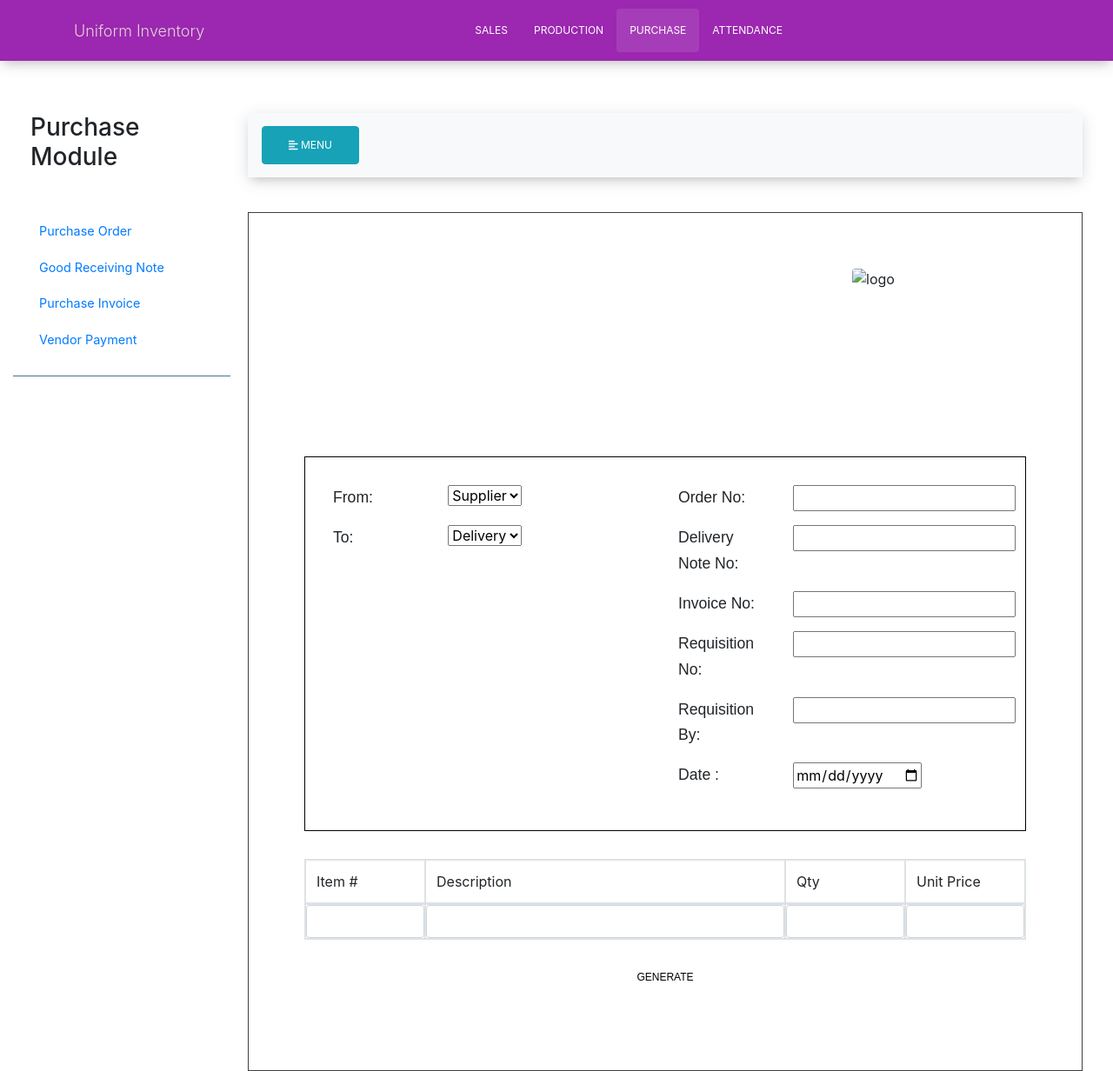
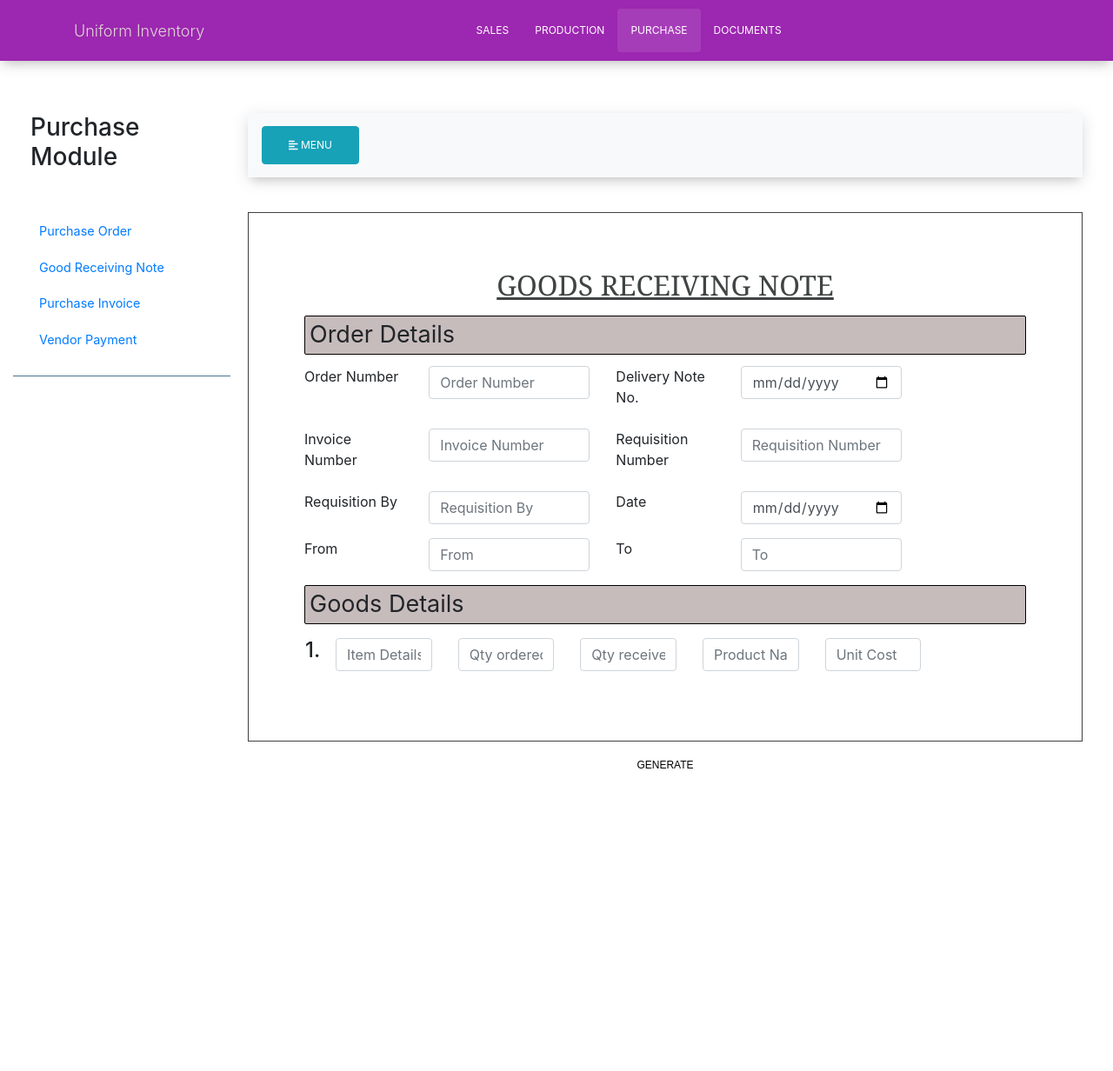
Before and after one commit to yaseenleo/Uniform-Inventory-System, a plain HTML site: page pages/src/purchase/grnote.html in a window 1280 px wide. Shown: the whole page at 87% size. After the commit the page ends 943 px from the top, so only its background shows below. Drawn offline with nearby package versions, Linux system fonts and the light colour scheme.

```diff
--- a/css/style.css
+++ b/css/style.css
@@ -4,7 +4,6 @@
 }
 .home-link{
     color: white;
-
 }
 .bg-img{
     background: url(../assets/img/fashion-1031469_1280.jpg);
@@ -50,10 +49,12 @@
     color: black;
 }
 .doc-head-text{
-    color: #00bcd4;
+    color: #404444;
     text-transform: uppercase;
-    margin-bottom: 0.8em;
+    margin-bottom: 1em;
     text-align: center;
+    text-decoration: underline;
+    font-family: Georgia, 'Times New Roman', Times, serif
 }
 
 .main-subject{
--- a/pages/src/purchase/grnote.html
+++ b/pages/src/purchase/grnote.html
@@ -5,7 +5,7 @@
     <meta charset="UTF-8">
     <meta name="viewport" content="width=device-width, initial-scale=1.0">
     <meta http-equiv="X-UA-Compatible" content="ie=edge">
-    <title>Goods Receiving Note</title>
+    <title>Document</title>
 
     <link rel="stylesheet" href="../../../css/style.css">
     <link rel="stylesheet" href="../../../css/salesStyle.css">
@@ -45,14 +45,14 @@
                             Production
                         </a>
                     </li>
-                    <li class="active nav-item">
+                    <li class="nav-item active">
                         <a href="purchase.html" class="nav-link">
                             Purchase
                         </a>
                     </li>
                     <li class="nav-item">
                         <a href="../../../attendance.html" class="nav-link">
-                            Attendance
+                            Documents
                         </a>
                     </li>
                 </ul>
@@ -79,7 +79,6 @@
                         <li>
                             <a href="purchaseinvoice.html">Purchase Invoice</a>
                         </li>
-
                         <li>
                             <a href="vendorpay.html">Vendor Payment</a>
                         </li>
@@ -87,7 +86,6 @@
                 </li>
 
         </nav>
-
 
         <div id="content" class="container-fluid">
 
@@ -106,151 +104,84 @@
 
                 </div>
             </nav>
-
+        <!-- Page Content  -->
        <div class="container sales-container" id="main_place">
 
-            <div class="row">
-                <div class="col-12">
-                    <img src="../../../assets/img/optimized-logo.png" class="rounded float-right md-logo" alt="logo">
-                </div>
+                <div class="text-center doc-head-text">
+                    <h2>Goods Receiving Note</h2>
                 </div>
 
-            <div class="gr-info">
+                <h2 class="main-subject">Order Details</h2>
+                <div class="row form-group">
+                    <div class="col-2">
+                        <label class="form-control-label">Order Number</label>
+                    </div>
+                    <div class="col-3">
+                        <input class="form-control" id="name" type="text" placeholder="Order Number">
 
-                <div class="row">
-                    <div class="col-6">
-
-                        <div class="row">
-                            <div class="col-4">
-                                <p>From: </p>
                     </div>
-
-                            <div class="col-8">
-                                <select name="" id="">
-                                    <option value="supplier">Supplier</option>
-                                    <option value="delivery">Delivery</option>
-                                </select>
+                    <div class="col-2">
+                        <label for="expire-date" class="form-control-label">Delivery Note No.</label>
                     </div>
-                        </div>
-
-                        <div class="row">
-                            <div class="col-4">
-                                <p>To: </p>
-                            </div>
-
-                            <div class="col-8">
-                                <select name="" id="">
-                                    <option value="delivery">Delivery</option>
-                                    <option value="supplier">Supplier</option>
-                                </select>
-                            </div>
-                        </div>
-                        <div>
-
+                    <div class="col-3">
+                        <input class="form-control" id="deliverydate" type="date" placeholder="Delivery Note No.">
                     </div>
 
                 </div>
 
-                    <div class="col-6">
-
-                        <div class="row">
-                            <div class="col-4">
-                                <p>Order No:</p>
+                <div class="row form-group">
+                    <div class="col-2">
+                        <label for="date" class=" form-control-label">Invoice Number</label>
                     </div>
-                            <div class="col-8">
-                                <input type="text" id="gr-order-num">
+                    <div class="col-3">
+                        <input class="form-control" id="customerphone" type="text" placeholder="Invoice Number">
                     </div>
-
-                            <!--fetch order number from purchase order-->
-
+                    <div class="col-2">
+                        <label for="expire-date" class=" form-control-label">Requisition Number</label>
                     </div>
-
-                        <div class="row">
-                            <div class="col-4">
-                                <p>Delivery Note No:</p>
-                            </div>
-                            <div class="col-8">
-                                <input type="text" id="gr-delivey-num">
-                            </div>
-
-                            <!--fetch delievry number-->
-                        </div>
-
-                        <div class="row">
-                            <div class="col-4">
-                                <p>Invoice No:</p>
-                            </div>
-                            <div class="col-8">
-                                <input type="text" id="gr-invoice-num">
-                            </div>
-
-                            <!--fetch purchase invoice number-->
-                        </div>
-
-                        <div class="row">
-                            <div class="col-4">
-                                <p>Requisition No:</p>
-                            </div>
-                            <div class="col-8">
-                                <input type="text" id="gr-requisition-num">
-                            </div>
-                        </div>
-
-                        <div class="row">
-                            <div class="col-4">
-                                <p>Requisition By:</p>
-                            </div>
-                            <div class="col-8">
-                                <input type="text" id="gr-requisition-by">
-                            </div>
-                        </div>
-
-                        <div class="row">
-                            <div class="col-4">
-                                <p>Date :</p>
-                            </div>
-                            <div class="col-8">
-                                <input type="date" id="gr-date">
-                            </div>
-
-                            <!--good receiving note generate date-->
-                        </div>
-                    </div>
+                    <div class="col-3">
+                        <input class="form-control" id="personalphone" type="text" placeholder="Requisition Number">
                     </div>
 
                 </div>
 
-            <table class="table table-bordered">
-                <thead>
-                    <tr class="d-flex">
-                        <td class="col-2">Item #</td>
-                        <td class="col-6">Description</td>
-                        <td class="col-2">Qty</td>
-                        <td class="col-2">Unit Price</td>
-                    </tr>
-                </thead>
-                <tbody id="container">
-                    <tr class="d-flex">
-                        <td class="col-2 td-cells">
-                            <input type="text" class="form-control" id="pro1category">
-                        </td>
-                        <td class="col-6 td-cells">
-                            <input type="text" class="form-control" id="pro1description">
-                        </td>
-                        <td class="col-2 td-cells">
-                            <input type="text" class="form-control" id="pro1quantityavailable">
-                        </td>
-                        <td class="col-2 td-cells">
-                            <input type="text" class="form-control" id="pro1unitprice" onkeypress="add_new(event)">
-                        </td>
-                    </tr>
-                </tbody>
-            </table>
+                <div class="row form-group">
+                    <div class="col-2">
+                        <label class=" form-control-label">Requisition By</label>
+                    </div>
+                    <div class="col-3">
+                        <input class="form-control" id="addressofdelivery" type="text" placeholder="Requisition By">
+                    </div>
+                    <div class="col-2">
+                        <label for="expire-date" class=" form-control-label">Date</label>
+                    </div>
+                    <div class="col-3">
+                        <input class="form-control" id="nameofdev" type="date" placeholder="Writer Name">
+                    </div>
+
+                </div>
 
 
-            <!-- <div class="product-detail-container" id="product_list">
 
-                    <h2 class="main-subject">Product Details</h2>
+                <div class="row form-group">
+                    <div class="col-2">
+                        <label for="date" class=" form-control-label">From</label>
+                    </div>
+                    <div class="col-3">
+                        <input class="form-control" id="from" type="text" placeholder="From">
+                    </div>
+                    <div class="col-2">
+                        <label for="expire-date" class=" form-control-label">To</label>
+                    </div>
+                    <div class="col-3">
+                        <input class="form-control" id="to" type="text" placeholder="To">
+                    </div>
+
+                </div>
+
+                <div class="product-detail-container" id="product_list">
+
+                    <h2 class="main-subject">Goods Details</h2>
                     <div class="product-detail-list" id="container">
                         <div class="row">
                             <div class=" small-col">
@@ -258,102 +189,228 @@
                             </div>
 
                             <div class="col-2">
-                                <input class="form-control" type="text" placeholder="Product Category" id="pro1category">
+                                <input class="form-control" type="text" placeholder="Item Details" id="pro1category">
                             </div>
 
                             <div class="col-2">
-                                <input class="form-control" type="text" placeholder="Product Description" id="pro1description">
+                                <input class="form-control" type="text" placeholder="Qty ordered" id="pro1description">
                             </div>
 
                             <div class="col-2">
-                                <input class="form-control" type="text" placeholder="Quantity Available" id="pro1quantityavailable">
+                                <input class="form-control" type="text" placeholder="Qty received" id="pro1quantityavailable">
                             </div>
 
                             <div class="col-2">
-                                <input class="form-control" type="text" placeholder="Quantity Ordered" id="pro1quantityorder">
+                                <input class="form-control" type="text" placeholder="Product Name" id="pro1quantityorder">
                             </div>
 
                             <div class="col-2">
-                                <input class="form-control" type="text" placeholder="Unit Price" id="pro1unitprice"
+                                <input class="form-control" type="text" placeholder="Unit Cost" id="pro1unitprice"
                                     onkeypress="add_new(event)">
 
                             </div>
                         </div>
                     </div>
 
+                </div>
+                <!-- <input type="text" placeholder="Product type" id="pro1totalprice"> -->
+
+
+            </div>
+
+            <div class="forms" style="max-width: none; display: none;" id="operation1">
+                <form action="" method="post" class="form-horizontal">
+                    <div class="row form-group">
+
+                        <div class="col-2">
+                            <label for="password-input" class=" form-control-label"><b>Order Number</b></label>
+                        </div>
+                        <div class="col-3" id="customerphones">
+
+                        </div>
+
+                    </div>
+
+                    <div class="row form-group">
+                        <div class="col-2">
+                            <label for="date" class=" form-control-label">Delivery Note No.</label>
+                        </div>
+                        <div class="col-3" id="recdate">
+                        </div>
+                        <div class="col-2">
+                            <label for="expire-date" class=" form-control-label">Invoice Number</label>
+                        </div>
+                        <div class="col-3" id="deldate">
+                        </div>
+
+                    </div>
+
+                    <div class="row form-group">
+                        <div class="col-2">
+                            <label for="phone" class=" form-control-label">Requisition Number</label>
+                        </div>
+                        <div class="col-3" id="personalphones">
+                            <!-- <input type="number" name="phone" class="form-control"> -->
+                        </div>
+                        <div class="col-2">
+                            <label for="ship" class=" form-control-label">Requisition By</label>
+                        </div>
+                        <div class="col-3" id="addressofdeliverys">
+
+                        </div>
+
+                    </div>
+
+                    <div class="row form-group">
+                        <div class="col-2">
+                            <label for="product-number" class=" form-control-label">Date</label>
+                        </div>
+                        <div class="col-3" id="clientname">
+                            <!-- <input type="number" name="phone" class="form-control"> -->
+                        </div>
+
+
+                        <div class="col-2">
+                            <label for="sales-order-status">From</label>
+                        </div>
+                        <div class="col-3" id="fstatus">
+                            <!-- <input type="text" class="form-control" id="sales-order-status" value="Open"> -->
+                        </div>
+                    </div>
+
+
+
+                     <div class="row form-group">
+
+
+
+                        <div class="col-2">
+                            <label for="sales-order-status">To</label>
+                        </div>
+                        <div class="col-3" id="tstatus">
+                            <!-- <input type="text" class="form-control" id="sales-order-status" value="Open"> -->
+                        </div>
+                    </div>
+
+
+                </form>
+
+                <!-- product list section -->
+                <table class="table table-bordered">
+                    <thead>
+                        <tr>
+                            <td scope="col">S.no</td>
+                            <td scope="col">Product Category</td>
+                            <td scope="col">Description</td>
+                            <td scope="col">Qty Avail</td>
+                            <td scope="col">Qty Order</td>
+                            <td scope="col">Unit Price</td>
+                            <td scope="col">Total Price</td>
+                        </tr>
+
+                    <tbody id="create-lists">
+                         <!-- <tr>
+                            <td scope="row">1</td>
+                            <td class="category"></td>
+                            <td class="description"></td>
+                            <td class="qtyavailable"></td>
+                            <td class="qtyorder"></td>
+                            <td class="unitprice"></td>
+                            <td class="totalprice"></td>
+                        </tr>
+
+                        <tr>
+                            <td scope="row">2</td>
+                            <td id="na"></td>
+                            <td id="ma"></td>
+                            <td id="oa"></td>
+                            <td id="pa"></td>
+                            <td id="qa"></td>
+                            <td id="ra"></td>
+                        </tr>
+
+                        <tr>
+                            <td scope="row">3</td>
+                            <td class="category"></td>
+                            <td class="description"></td>
+                            <td class="qtyavailable"></td>
+                            <td class="qtyorder"></td>
+                            <td class="unitprice"></td>
+                            <td class="totalprice"></td>
+                        </tr> -->
+                        <!-- <tr>
+                            <td colspan="6">Total</td>
+                            <td colspan="1" id="grandtotal"></td>
+                        </tr> -->
+
+                    </tbody>
+                    </thead>
+                </table>
+
+
+                <!-- payment -->
+                <form action="#">
+                    <!--
+                        <div>
+                            <label for="">Order Total:</label>
+                            <div id="grandtotal"></div>
                         </div> -->
-            <!-- <input type="text" placeholder="Product type" id="pro1totalprice"> -->
+
+                    <fieldset class="the-fieldset">
+                        <legend class="the-legend">
+                            Parment Method
+                        </legend>
+
+                        <div class="row">
+                            <div class="col-2">
+                                <label for="">type</label>
+                                <select name="payment-type" id="payment-type">
+                                    <option value="cash">cash</option>
+                                    <option value="check">check</option>
+                                    <option value="dept-card">Dept Card</option>
+                                </select>
+                            </div>
+
+                            <div class="col-3">
+                                <label for="">Date</label>
+                                <input class=" pay-input" type="date" name="payment-date" id="payment-date">
+                            </div>
+
+                            <div class="col-3">
+                                <label for="">Ref:</label>
+                                <input type="text" class=" pay-input">
+                            </div>
+
+                            <div class="col-3">
+                                <label for="">Exp Date:</label>
+                                <input type="date">
+                            </div>
+                        </div>
+
+                        <br>
+                        <!-- <div class="row">
+                                <div class="col-3">
+                                    <label for="">Amount</label>
+                                    <input type="text" id="">
+                                </div>
+                            </div> -->
+                    </fieldset>
+                </form>
+
+            </div>
             <section class="color-1 text-center">
                 <p>
-                    <button onclick="shows('operation1')" class="btn btn-1 btn-1d">Generate</button>
+                    <button onclick="shower('operation1')" class="btn btn-1 btn-1d">Generate</button>
                 </p>
             </section>
 
             </div>
 
-        <div class="forms" style="max-width: none; display: none;" id="operation1">
-
-            <div>
-
-                <div class="row">
-                    <div class="col-12">
-                        <img src="../../../assets/img/optimized-logo.png" class="rounded float-right md-logo" alt="logo">
-                    </div>
-                </div>
-                <div class="gr-info">
-
-                    <div class="row">
-                        <div class="col-6">
-                            <div>
-                                <p>From: Supplier <span id="gr-supplier"></span></p>
-                                <p>To: Delivery <span id="gr-delivery"></span></p>
-                            </div>
 
     </div>
-
-                        <div class="col-6">
-                            <p>Order No: <span id="order-num"></span></p>
-                            <!--fetch order number from purchase order-->
-                            <p>Delivery Note No: <span id="delivey-num"></span></p>
-                            <!--fetch delievry number-->
-                            <p>Invoice No: <span id="invoice-num"></span></p>
-                            <!--fetch purchase invoice number-->
-                            <p>Requisition No: <span id="requisition-num"></span></p>
-                            <p>Requisition By: <span id="requisition-by"></span></p>
-                            <p>Date: <span id="date"></span></p>
-                            <!--good receiving note generate date-->
-
-                        </div>
-                    </div>
-
-                </div>
-
-            <!-- product list section -->
-            <table class="table table-bordered">
-                <thead>
-                    <tr class="d-flex">
-                        <td  class="col-1">S.no</td>
-                        <td  class="col-1">Item #</td>
-                        <td  class="col-4">Description</td>
-                        <td  class="col-2">Qty Avail</td>
-                        <!-- <td scope="col">Qty Order</td> -->
-                        <td  class="col-2">Unit Price</td>
-                        <td  class="col-2">Total Price</td>
-                    </tr>
-
-                <tbody id="create-lists">
-
-                </tbody>
-                </thead>
-            </table>
-
-        </div>
-
-
-    </div>
-
-
-    </div>
+    <!-- <p id="n"></p> -->
+    <!-- <button onclick="waqaskhan();">Submit</button>
+<input type="button" id="create_pdf" value="Generate PDF">  -->
 
 </body>
 
```
Also changed, not shown: attendance.html (+1 -1 lines), js/app.js (+8 -8 lines). Lines whose indentation alone changed are shown as unchanged.
